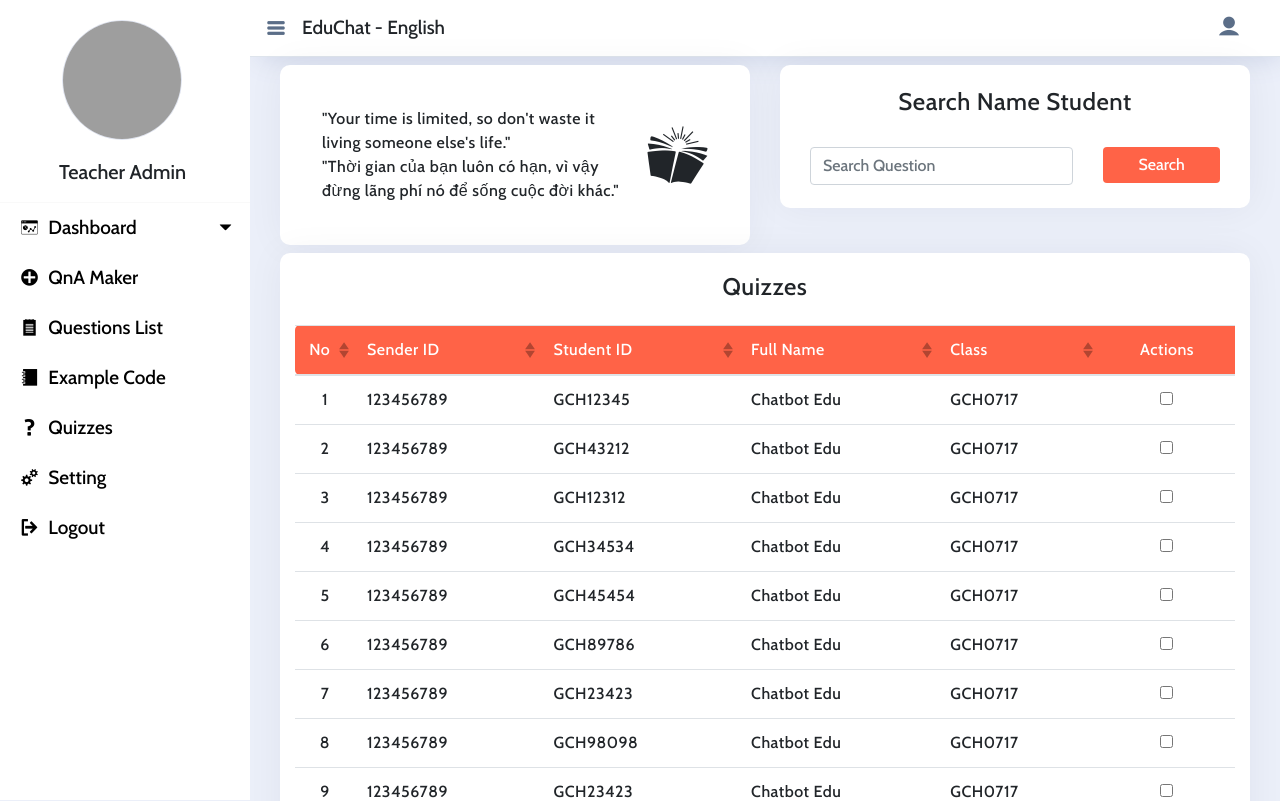
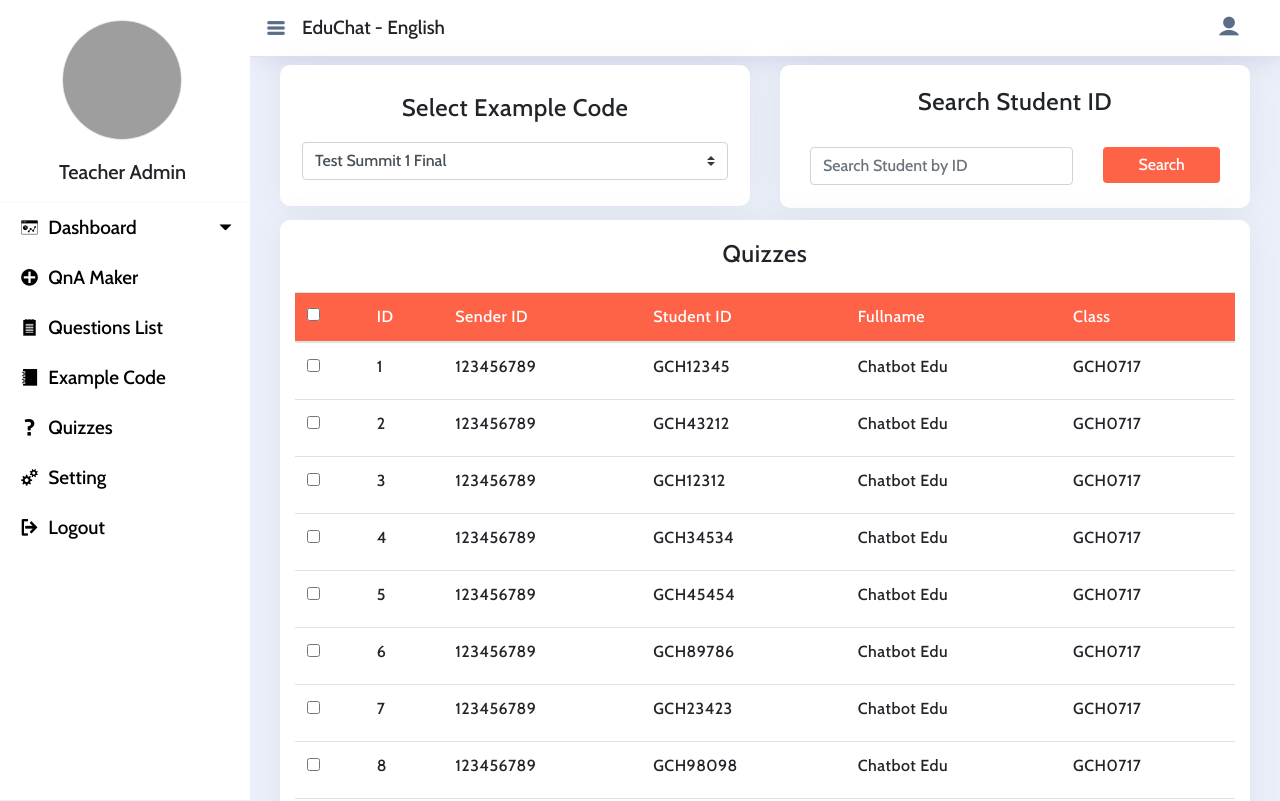
Before and after one commit to vietvd13/UIchatbot, a Vue app: page /#/quizzes in a window 1280 px wide. Shown: the top 801 px of the page. Built offline with nearby package versions, Linux system fonts and the light colour scheme; grey boxes are pictures that could not be loaded.

Commit message:
Update UI for Quizzes + Search

```diff
--- a/src/assets/css/Quizzes.css
+++ b/src/assets/css/Quizzes.css
@@ -117,6 +117,14 @@ input#keyword-input {
    }
 }
 
-.send {
-    margin-right: 10px;
+.pick {
+    line-height: 5px;
 }
+
+#title-code {
+    padding: 7px;
+}
+
+#title-code h4 {
+    text-align: center;
+}
--- a/src/assets/css/style.css
+++ b/src/assets/css/style.css
@@ -184,6 +184,7 @@ th:focus {
 /* width */
 ::-webkit-scrollbar {
     width: 10px;
+    height: 10px;
 }
 
 /* Track */
--- a/src/components/Quizzes.vue
+++ b/src/components/Quizzes.vue
@@ -3,26 +3,28 @@
       <div class="row">
         <div class="col-sm">
           <div class="card" id="qoutes">
-            <div class="card-body">
-              <div class="media align-items-center">
-                <div class="media-body">
-                  <span>"Your time is limited, so don't waste it living someone else's life." <br> "Thời gian của bạn luôn có hạn, vì vậy đừng lãng phí nó để sống cuộc đời khác."</span>
-                  </div>
-                      <div class="text-center">
-                          <i class="icofont-education"></i>
-                      </div>
-                  </div>
+            <b-row>
+              <b-col>
+                <div id="title-code">
+                  <h4>Select Example Code</h4>
                 </div>
-            </div>
+                <b-row class="my-1">
+                  <b-col sm="12">
+                    <b-form-select v-model="optionSelected" :options="options"></b-form-select>
+                  </b-col>
+                </b-row>
+              </b-col>
+            </b-row>
+          </div>
         </div>
 
         <div class="col-sm">
           <div class="card search">
               <center>
-                <h4 id="title-search">Search Name Student</h4>
+                <h4 id="title-search">Search Student ID</h4>
                 <b-container class="bv-example-row">
                   <b-row>
-                    <b-col class="col-8"><b-form-input v-model="keyword" type="text" debounce="500" placeholder="Search Question" id="keyword-input"></b-form-input></b-col>
+                    <b-col class="col-8"><b-form-input v-model="keyword" type="text" debounce="500" placeholder="Search Student by ID" id="keyword-input"></b-form-input></b-col>
                     <b-col class="col-4"><b-button>Search</b-button></b-col>
                   </b-row>
                 </b-container>
@@ -37,18 +39,43 @@
             <h4>Quizzes</h4>
           </div>
           <div id="table-quizzes">
-            <b-table stacked="md" hover :items="items" :fields="fields">
-                <template v-slot:cell(Actions)>
-                  <input type="checkbox">
-              </template>
-            </b-table>
+            <table v-if="items.length" class="table table-hover">
+              <thead>
+                <tr>
+                  <th class="pick">
+                    <label>
+                      <input type="checkbox" v-model="selectAll" @click="select">
+                    </label>
+                  </th>
+                  <th>ID</th>
+                  <th>Sender ID</th>
+                  <th>Student ID</th>
+                  <th>Fullname</th>
+                  <th>Class</th>
+                </tr>
+              </thead>
+              <tbody>
+                <tr v-for="item in resultQuery" :key="item.No">
+                  <td>
+                    <label>
+                      <input type="checkbox" :value="item.No" v-model="selected">
+                    </label>
+                  </td>
+                  <td>{{ item.No }}</td>
+                  <td>{{ item.SenderID }}</td>
+                  <td>{{ item.StudentID }}</td>
+                  <td>{{ item.FullName }}</td>
+                  <td>{{ item.Class }}</td>
+                </tr>
+              </tbody>
+            </table>
+
           </div>
 
           <div class="submit">
             <div class="row justify-content-md-center">
               <div class="col-md-auto" id="btn-submit">
                 <b-button class="send">Send</b-button>
-                <b-button class="send-all">Send All Student</b-button>
               </div>
             </div>
           </div>
@@ -63,37 +90,12 @@ export default {
     data() {
       return {
         keyword: '',
-        fields: [
-          {
-            key: 'No',
-            sortable: true,
-            class: 'no-quizzes'
-          },
-          {
-            key: 'SenderID',
-            sortable: true,
-            class: 'senderid-quizzes'
-          },
-          {
-            key: 'StudentID',
-            sortable: true,
-            class: 'studentid-quizzes'
-          },
-          {
-            key: 'FullName',
-            sortable: true,
-            class: 'fullname-quizzes'
-          },
-          {
-            key: 'Class',
-            sortable: true,
-            class: 'class-quizzes'
-          },
-          {
-            key: 'Actions',
-            sortable: false,
-            class: 'table-checkbox'
-          }
+        selectAll: false,
+        selected: [],
+        optionSelected: 1,
+        options: [
+          { value: 1, text: 'Test Summit 1 Final' },
+          { value: 2, text: 'Test Summit 2 Final' }
         ],
         items: [
           { No: 1, SenderID: 123456789, StudentID: 'GCH12345', FullName: 'Chatbot Edu', Class: 'GCH0717' },
@@ -111,6 +113,28 @@ export default {
           { No: 13, SenderID: 123456789, StudentID: 'GCH11111', FullName: 'Chatbot Edu', Class: 'GCH0717' },
         ]
       }
+    },
+    methods: {
+      select() {
+        this.selected = [];
+        if (!this.selectAll) {
+          for (let i in this.items) {
+            this.selected.push(this.items[i].No);
+          }
+        }
+        console.log(this.selected)
+      }
+    },
+    computed: {
+      resultQuery() {
+        if(this.keyword) {
+          return this.items.filter((item) => {
+            return this.keyword.toLowerCase().split(' ').every(v => item.StudentID.toLowerCase().includes(v))
+          })
+        }else {
+          return this.items
+        }
+      }
     }
 }
 </script>
```
